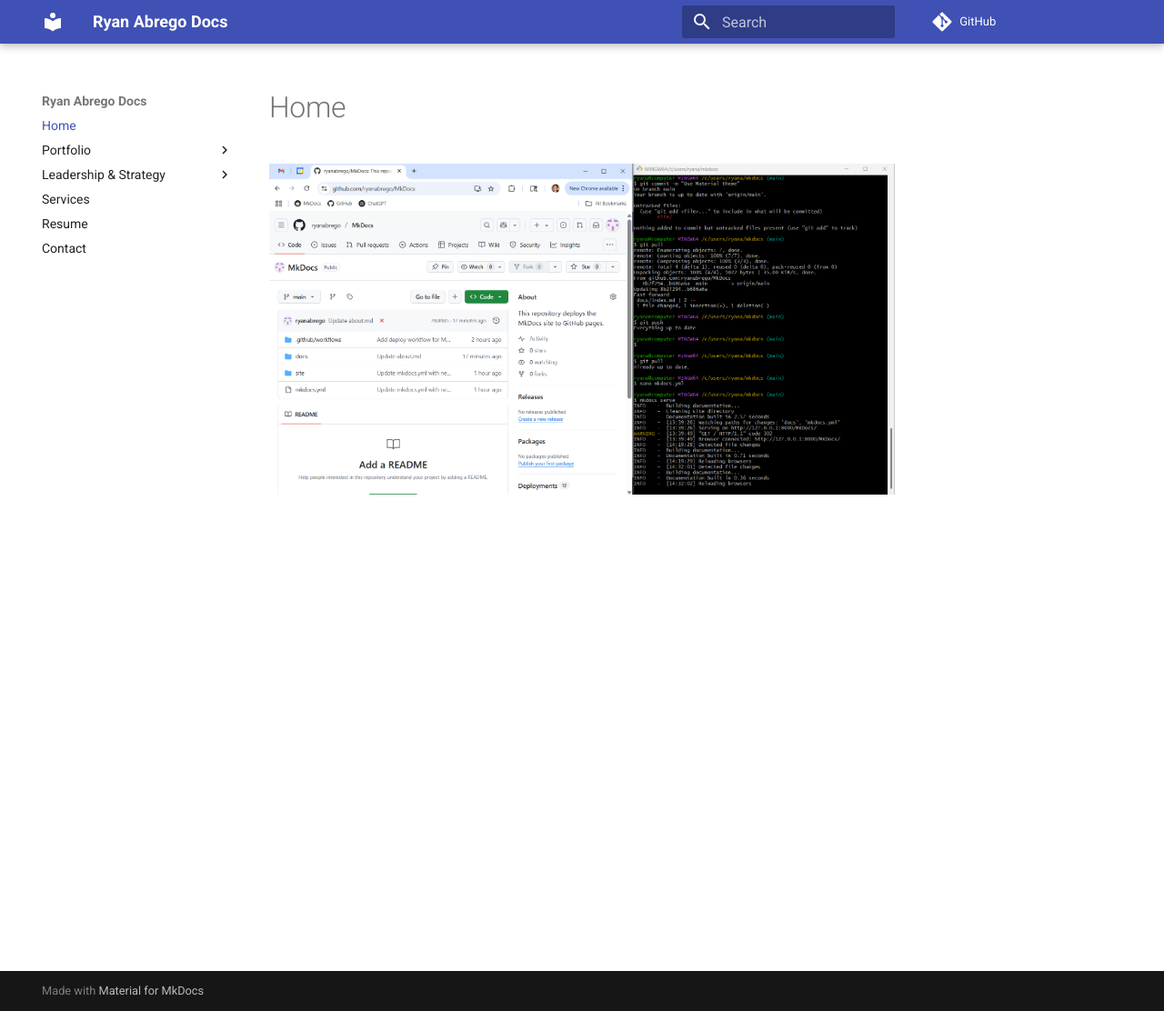
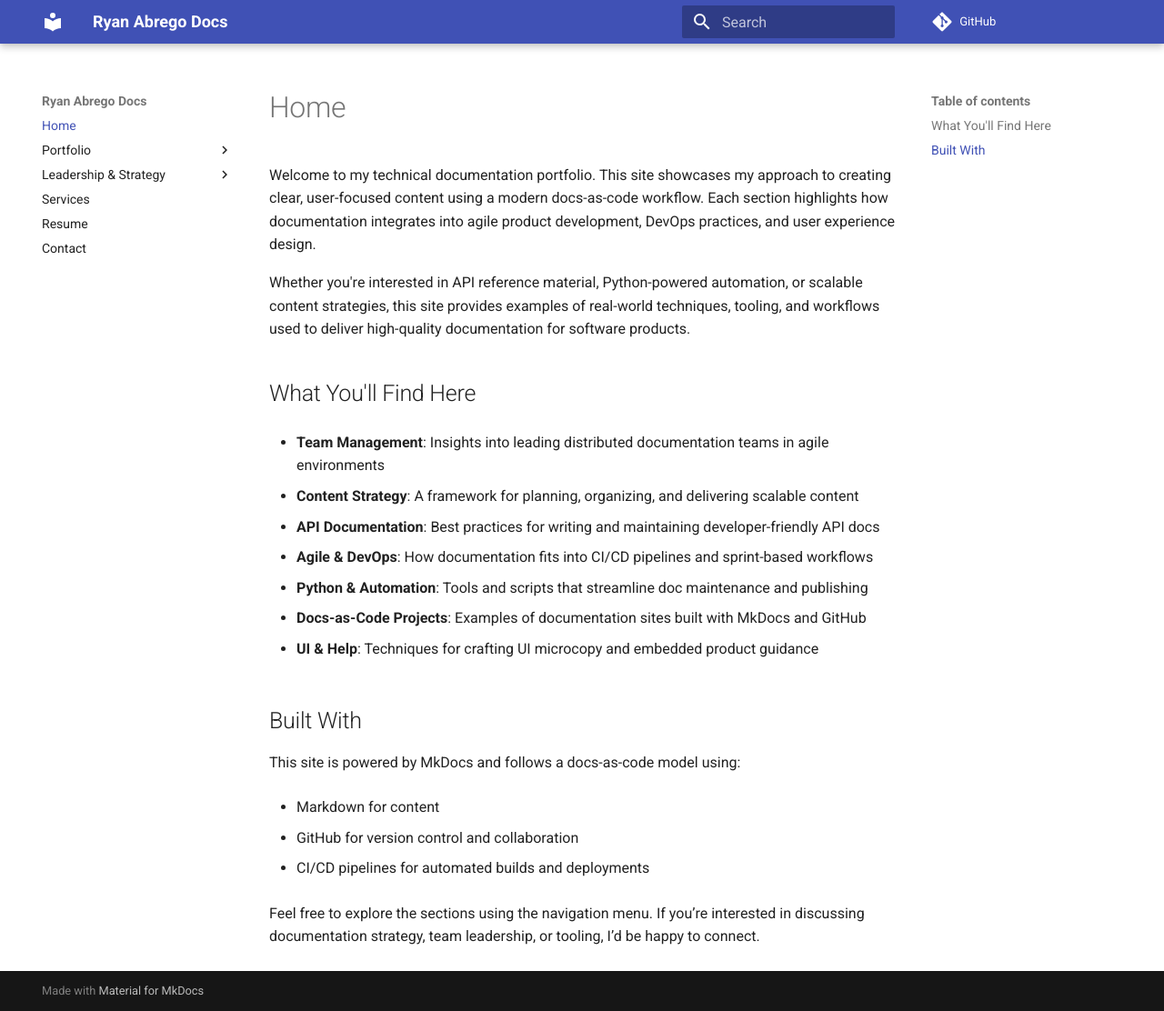
Before and after one commit to ryanabrego/MkDocs, an MkDocs documentation site: the page built from docs/index.md, in a window 1280 px wide and 1112 px high. Shown: the whole window at 91% size. Built offline with MkDocs 1.6.1 and Material for MkDocs 9.7.7, drawn with Linux system fonts in a browser that asks for light colours; comment, search, counter and statistics services are not loaded.

Commit message:
Update index.md

```diff
--- a/docs/index.md
+++ b/docs/index.md
@@ -1 +1,29 @@
-![Picture](images/github-pic.png)
+Welcome to my technical documentation portfolio. This site showcases my approach to creating clear, user-focused content using a modern docs-as-code workflow. Each section highlights how documentation integrates into agile product development, DevOps practices, and user experience design.
+
+Whether you're interested in API reference material, Python-powered automation, or scalable content strategies, this site provides examples of real-world techniques, tooling, and workflows used to deliver high-quality documentation for software products.
+
+## What You'll Find Here
+* **Team Management**: Insights into leading distributed documentation teams in agile environments
+
+* **Content Strategy**: A framework for planning, organizing, and delivering scalable content
+
+* **API Documentation**: Best practices for writing and maintaining developer-friendly API docs
+
+* **Agile & DevOps**: How documentation fits into CI/CD pipelines and sprint-based workflows
+
+* **Python & Automation**: Tools and scripts that streamline doc maintenance and publishing
+
+* **Docs-as-Code Projects**: Examples of documentation sites built with MkDocs and GitHub
+
+* **UI & Help**: Techniques for crafting UI microcopy and embedded product guidance
+
+## Built With
+This site is powered by MkDocs and follows a docs-as-code model using:
+
+* Markdown for content
+
+* GitHub for version control and collaboration
+
+* CI/CD pipelines for automated builds and deployments
+
+Feel free to explore the sections using the navigation menu. If you’re interested in discussing documentation strategy, team leadership, or tooling, I’d be happy to connect.
```
